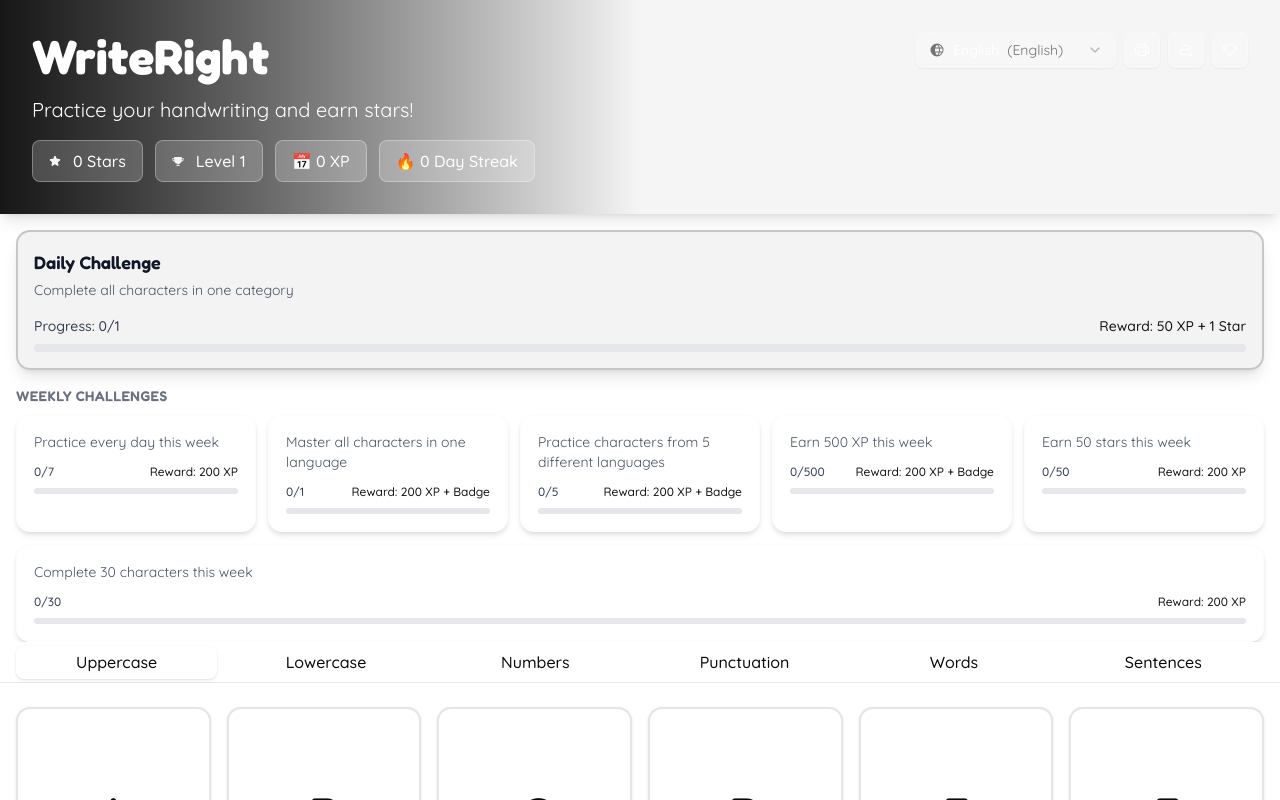
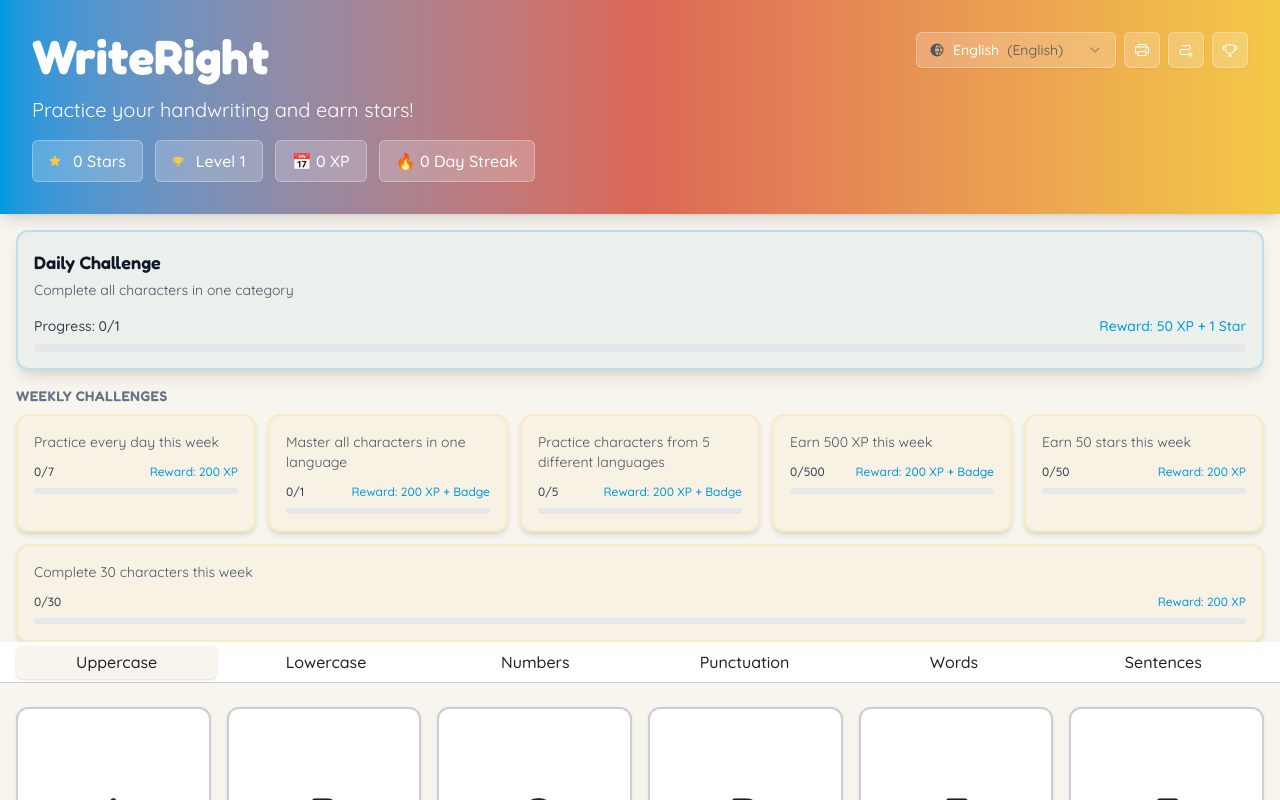
Before and after one commit to DevelApp-ai/handwriting-practice, a React (Vite) app: page / in a window 1280 px wide. Built offline with nearby package versions, Linux system fonts and the light colour scheme.

Commit message:
fix: deduplicate CSS imports and restore index.css token precedence (#70)

```diff
--- a/src/index.css
+++ b/src/index.css
@@ -1,6 +1,3 @@
-@import 'tailwindcss';
-@import "tw-animate-css";
-
 @layer base {
   * {
     @apply border-border
--- a/src/main.css
+++ b/src/main.css
@@ -11,168 +11,6 @@
 @config '../tailwind.config.js';
 
 /*
-  The default border color has changed to `currentColor` in Tailwind CSS v4,
-  so we've added these compatibility styles to make sure everything still
-  looks the same as it did with Tailwind CSS v3.
-
-  If we ever want to remove these styles, we need to add an explicit border
-  color utility to any element that depends on these defaults.
-*/
-@layer base {
-  *,
-  ::after,
-  ::before,
-  ::backdrop,
-  ::file-selector-button {
-    border-color: var(--color-gray-200, currentColor);
-  }
-}
-
-/*
-  ---break---
-*/
-:root {
-  --radius: 0.625rem;
-  --background: oklch(1 0 0);
-  --foreground: oklch(0.145 0 0);
-  --card: oklch(1 0 0);
-  --card-foreground: oklch(0.145 0 0);
-  --popover: oklch(1 0 0);
-  --popover-foreground: oklch(0.145 0 0);
-  --primary: oklch(0.205 0 0);
-  --primary-foreground: oklch(0.985 0 0);
-  --secondary: oklch(0.97 0 0);
-  --secondary-foreground: oklch(0.205 0 0);
-  --muted: oklch(0.97 0 0);
-  --muted-foreground: oklch(0.556 0 0);
-  --accent: oklch(0.97 0 0);
-  --accent-foreground: oklch(0.205 0 0);
-  --destructive: oklch(0.577 0.245 27.325);
-  --border: oklch(0.922 0 0);
-  --input: oklch(0.922 0 0);
-  --ring: oklch(0.708 0 0);
-  --chart-1: oklch(0.646 0.222 41.116);
-  --chart-2: oklch(0.6 0.118 184.704);
-  --chart-3: oklch(0.398 0.07 227.392);
-  --chart-4: oklch(0.828 0.189 84.429);
-  --chart-5: oklch(0.769 0.188 70.08);
-  --sidebar: oklch(0.985 0 0);
-  --sidebar-foreground: oklch(0.145 0 0);
-  --sidebar-primary: oklch(0.205 0 0);
-  --sidebar-primary-foreground: oklch(0.985 0 0);
-  --sidebar-accent: oklch(0.97 0 0);
-  --sidebar-accent-foreground: oklch(0.205 0 0);
-  --sidebar-border: oklch(0.922 0 0);
-  --sidebar-ring: oklch(0.708 0 0);
-}
-
-/*
-  ---break---
-*/
-.dark {
-  --background: oklch(0.145 0 0);
-  --foreground: oklch(0.985 0 0);
-  --card: oklch(0.205 0 0);
-  --card-foreground: oklch(0.985 0 0);
-  --popover: oklch(0.205 0 0);
-  --popover-foreground: oklch(0.985 0 0);
-  --primary: oklch(0.922 0 0);
-  --primary-foreground: oklch(0.205 0 0);
-  --secondary: oklch(0.269 0 0);
-  --secondary-foreground: oklch(0.985 0 0);
-  --muted: oklch(0.269 0 0);
-  --muted-foreground: oklch(0.708 0 0);
-  --accent: oklch(0.269 0 0);
-  --accent-foreground: oklch(0.985 0 0);
-  --destructive: oklch(0.704 0.191 22.216);
-  --border: oklch(1 0 0 / 10%);
-  --input: oklch(1 0 0 / 15%);
-  --ring: oklch(0.556 0 0);
-  --chart-1: oklch(0.488 0.243 264.376);
-  --chart-2: oklch(0.696 0.17 162.48);
-  --chart-3: oklch(0.769 0.188 70.08);
-  --chart-4: oklch(0.627 0.265 303.9);
-  --chart-5: oklch(0.645 0.246 16.439);
-  --sidebar: oklch(0.205 0 0);
-  --sidebar-foreground: oklch(0.985 0 0);
-  --sidebar-primary: oklch(0.488 0.243 264.376);
-  --sidebar-primary-foreground: oklch(0.985 0 0);
-  --sidebar-accent: oklch(0.269 0 0);
-  --sidebar-accent-foreground: oklch(0.985 0 0);
-  --sidebar-border: oklch(1 0 0 / 10%);
-  --sidebar-ring: oklch(0.556 0 0);
-}
-
-/*
-  ---break---
-*/
-@theme inline {
-  --radius-sm: calc(var(--radius) - 4px);
-  --radius-md: calc(var(--radius) - 2px);
-  --radius-lg: var(--radius);
-  --radius-xl: calc(var(--radius) + 4px);
-  --color-background: var(--background);
-  --color-foreground: var(--foreground);
-  --color-card: var(--card);
-  --color-card-foreground: var(--card-foreground);
-  --color-popover: var(--popover);
-  --color-popover-foreground: var(--popover-foreground);
-  --color-primary: var(--primary);
-  --color-primary-foreground: var(--primary-foreground);
-  --color-secondary: var(--secondary);
-  --color-secondary-foreground: var(--secondary-foreground);
-  --color-muted: var(--muted);
-  --color-muted-foreground: var(--muted-foreground);
-  --color-accent: var(--accent);
-  --color-accent-foreground: var(--accent-foreground);
-  --color-destructive: var(--destructive);
-  --color-border: var(--border);
-  --color-input: var(--input);
-  --color-ring: var(--ring);
-  --color-chart-1: var(--chart-1);
-  --color-chart-2: var(--chart-2);
-  --color-chart-3: var(--chart-3);
-  --color-chart-4: var(--chart-4);
-  --color-chart-5: var(--chart-5);
-  --color-sidebar: var(--sidebar);
-  --color-sidebar-foreground: var(--sidebar-foreground);
-  --color-sidebar-primary: var(--sidebar-primary);
-  --color-sidebar-primary-foreground: var(--sidebar-primary-foreground);
-  --color-sidebar-accent: var(--sidebar-accent);
-  --color-sidebar-accent-foreground: var(--sidebar-accent-foreground);
-  --color-sidebar-border: var(--sidebar-border);
-  --color-sidebar-ring: var(--sidebar-ring);
-  --animate-accordion-down: accordion-down 0.2s ease-out;
-  --animate-accordion-up: accordion-up 0.2s ease-out;
-
-  /*
-  ---break---
-*/
-  @keyframes accordion-down {
-    from {
-      height: 0;
-    }
-
-    to {
-      height: var(--radix-accordion-content-height);
-    }
-  }
-
-  /*
-  ---break---
-*/
-  @keyframes accordion-up {
-    from {
-      height: var(--radix-accordion-content-height);
-    }
-
-    to {
-      height: 0;
-    }
-  }
-}
-
-/*
   ---break---
 */
 @layer base {
--- a/src/styles/theme.css
+++ b/src/styles/theme.css
@@ -1,124 +1,17 @@
-@import "tailwindcss";
-
-@import '@radix-ui/colors/sage-dark.css' layer(base);
-@import '@radix-ui/colors/olive.css' layer(base);
-@import '@radix-ui/colors/olive-dark.css' layer(base);
-@import '@radix-ui/colors/sand.css' layer(base);
-@import '@radix-ui/colors/sand-dark.css' layer(base);
-@import '@radix-ui/colors/red.css' layer(base);
-@import '@radix-ui/colors/red-dark.css' layer(base);
-@import '@radix-ui/colors/ruby.css' layer(base);
-@import '@radix-ui/colors/ruby-dark.css' layer(base);
-@import '@radix-ui/colors/crimson.css' layer(base);
-@import '@radix-ui/colors/crimson-dark.css' layer(base);
-@import '@radix-ui/colors/pink.css' layer(base);
-@import '@radix-ui/colors/pink-dark.css' layer(base);
-@import '@radix-ui/colors/plum.css' layer(base);
-@import '@radix-ui/colors/plum-dark.css' layer(base);
-@import '@radix-ui/colors/purple.css' layer(base);
-@import '@radix-ui/colors/purple-dark.css' layer(base);
 @import '@radix-ui/colors/violet.css' layer(base);
 @import '@radix-ui/colors/violet-dark.css' layer(base);
-@import '@radix-ui/colors/iris.css' layer(base);
-@import '@radix-ui/colors/iris-dark.css' layer(base);
-@import '@radix-ui/colors/indigo.css' layer(base);
-@import '@radix-ui/colors/indigo-dark.css' layer(base);
 @import '@radix-ui/colors/blue.css' layer(base);
 @import '@radix-ui/colors/blue-dark.css' layer(base);
-@import '@radix-ui/colors/cyan.css' layer(base);
-@import '@radix-ui/colors/cyan-dark.css' layer(base);
-@import '@radix-ui/colors/teal.css' layer(base);
-@import '@radix-ui/colors/teal-dark.css' layer(base);
-@import '@radix-ui/colors/jade.css' layer(base);
-@import '@radix-ui/colors/jade-dark.css' layer(base);
-@import '@radix-ui/colors/green.css' layer(base);
-@import '@radix-ui/colors/green-dark.css' layer(base);
-@import '@radix-ui/colors/grass.css' layer(base);
-@import '@radix-ui/colors/grass-dark.css' layer(base);
-@import '@radix-ui/colors/bronze.css' layer(base);
-@import '@radix-ui/colors/bronze-dark.css' layer(base);
-@import '@radix-ui/colors/gold.css' layer(base);
-@import '@radix-ui/colors/gold-dark.css' layer(base);
-@import '@radix-ui/colors/brown.css' layer(base);
-@import '@radix-ui/colors/brown-dark.css' layer(base);
-@import '@radix-ui/colors/orange.css' layer(base);
-@import '@radix-ui/colors/orange-dark.css' layer(base);
-@import '@radix-ui/colors/amber.css' layer(base);
-@import '@radix-ui/colors/amber-dark.css' layer(base);
-@import '@radix-ui/colors/yellow.css' layer(base);
-@import '@radix-ui/colors/yellow-dark.css' layer(base);
-@import '@radix-ui/colors/lime.css' layer(base);
-@import '@radix-ui/colors/lime-dark.css' layer(base);
-@import '@radix-ui/colors/mint.css' layer(base);
-@import '@radix-ui/colors/mint-dark.css' layer(base);
-@import '@radix-ui/colors/sky.css' layer(base);
-@import '@radix-ui/colors/sky-dark.css' layer(base);
-@import '@radix-ui/colors/tomato.css' layer(base);
-@import '@radix-ui/colors/tomato-dark.css' layer(base);
-@import '@radix-ui/colors/gray.css' layer(base);
-@import '@radix-ui/colors/gray-dark.css' layer(base);
-@import '@radix-ui/colors/mauve.css' layer(base);
-@import '@radix-ui/colors/mauve-dark.css' layer(base);
 @import '@radix-ui/colors/slate.css' layer(base);
 @import '@radix-ui/colors/slate-dark.css' layer(base);
 @import '@radix-ui/colors/slate-alpha.css' layer(base);
 @import '@radix-ui/colors/slate-dark-alpha.css' layer(base);
 
-@import 'tailwindcss/theme' layer(theme);
-
-@import 'tailwindcss/preflight' layer(base);
-
-/*
-  The default border color has changed to `currentColor` in Tailwind CSS v4,
-  so we've added these compatibility styles to make sure everything still
-  looks the same as it did with Tailwind CSS v3.
-
-  If we ever want to remove these styles, we need to add an explicit border
-  color utility to any element that depends on these defaults.
-*/
-@layer base {
-  *,
-  ::after,
-  ::before,
-  ::backdrop,
-  ::file-selector-button {
-    border-color: var(--color-gray-200, currentColor);
-  }
-}
-
 @layer base {
   #root {
-    --tomato-contrast: #fff;
-    --red-contrast: #fff;
-    --ruby-contrast: #fff;
-    --crimson-contrast: #fff;
-    --pink-contrast: #fff;
-    --plum-contrast: #fff;
-    --purple-contrast: #fff;
     --violet-contrast: #fff;
-    --iris-contrast: #fff;
-    --indigo-contrast: #fff;
     --blue-contrast: #fff;
-    --cyan-contrast: #fff;
-    --teal-contrast: #fff;
-    --jade-contrast: #fff;
-    --green-contrast: #fff;
-    --grass-contrast: #fff;
-    --bronze-contrast: #fff;
-    --gold-contrast: #fff;
-    --brown-contrast: #fff;
-    --orange-contrast: #fff;
-    --amber-contrast: #000;
-    --yellow-contrast: #000;
-    --lime-contrast: #000;
-    --mint-contrast: #000;
-    --sky-contrast: #000;
-    --gray-contrast: #fff;
-    --mauve-contrast: #fff;
     --slate-contrast: #fff;
-    --sage-contrast: #fff;
-    --olive-contrast: #fff;
-    --sand-contrast: #fff;
 
     /**
    * Spacing scale
```
